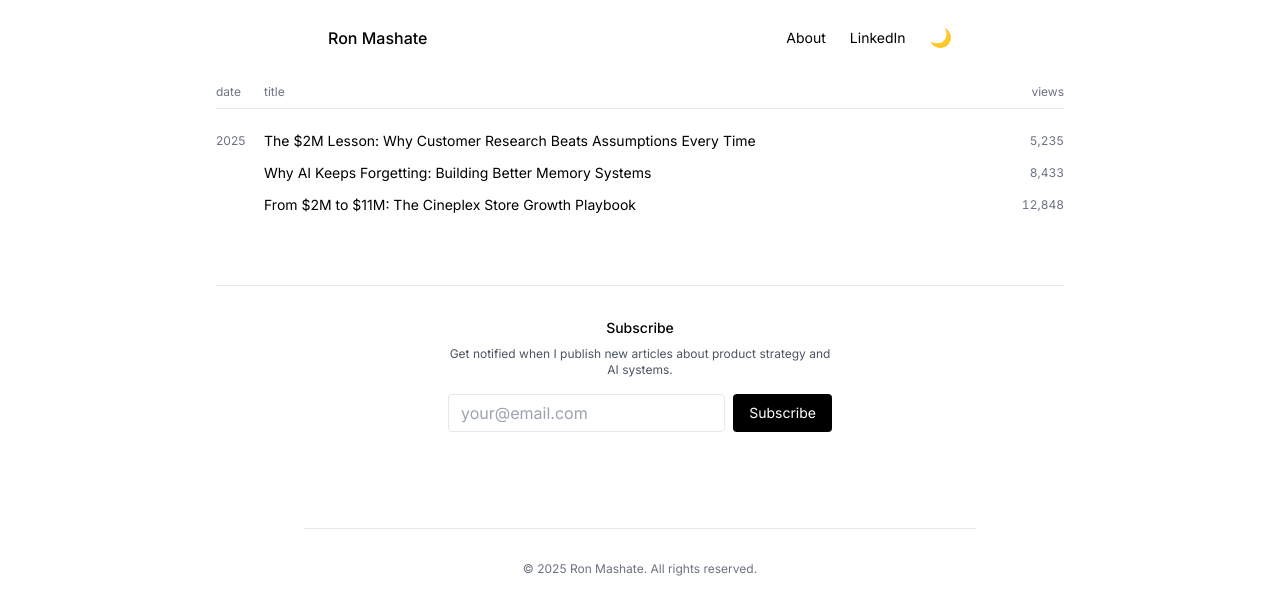
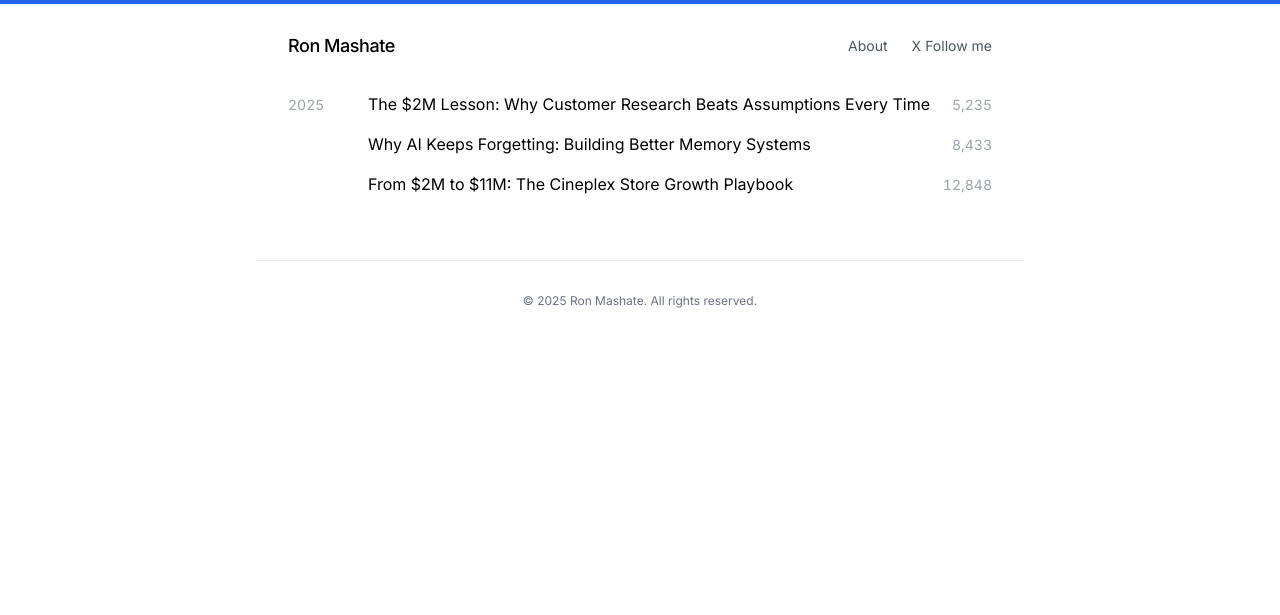
Before and after one commit to rmashate/ron-blog, a Flask app: page / in a window 1280 px wide. Shown: the top 615 px of the page. Run offline with Flask 3, Linux system fonts and the light colour scheme; some libraries are stand-ins or nearby versions.

Commit message:
Restyle homepage layout

```diff
--- a/app/templates/base.html
+++ b/app/templates/base.html
@@ -43,27 +43,24 @@
 </head>
 <body class="bg-white dark:bg-gray-900 text-black dark:text-white font-sans">
     <!-- Navigation -->
-    <nav class="max-w-2xl mx-auto px-6 py-6 flex justify-between items-center">
-        <h1 class="text-base font-medium">
-            <a href="{{ url_for('index') }}" class="hover:text-gray-600 dark:hover:text-gray-400 transition-colors">Ron Mashate</a>
-        </h1>
+    <nav class="max-w-3xl mx-auto px-6 sm:px-8 py-8 flex justify-between items-center text-sm text-gray-600 dark:text-gray-400">
+        <a href="{{ url_for('index') }}" class="text-base sm:text-lg font-medium tracking-tight text-black dark:text-white hover:text-gray-600 dark:hover:text-gray-300 transition-colors">Ron Mashate</a>
 
         <div class="flex items-center space-x-6">
-            <a href="{{ url_for('about') }}" class="text-sm text-black dark:text-white hover:text-gray-600 dark:hover:text-gray-400 transition-colors">About</a>
-            <a href="https://linkedin.com/in/rmashate" target="_blank" class="text-sm text-black dark:text-white hover:text-gray-600 dark:hover:text-gray-400 transition-colors">LinkedIn</a>
-            <button onclick="toggleTheme()" class="theme-toggle text-lg hover:opacity-70 transition-opacity">
-                <span class="dark:hidden">🌙</span>
-                <span class="hidden dark:inline">☀️</span>
-            </button>
+            <a href="{{ url_for('about') }}" class="hover:text-black dark:hover:text-white transition-colors">About</a>
+            <a href="https://x.com/rmashate" target="_blank" rel="noopener" class="inline-flex items-center gap-1 hover:text-black dark:hover:text-white transition-colors">
+                <span>X</span>
+                <span>Follow me</span>
+            </a>
         </div>
     </nav>
 
-    <main class="max-w-3xl md:max-w-4xl mx-auto px-6">
+    <main class="max-w-3xl mx-auto px-6 sm:px-8">
         {% block content %}{% endblock %}
     </main>
 
     <!-- Footer -->
-    <footer class="max-w-2xl mx-auto px-6 py-8 text-center text-xs text-gray-500 dark:text-gray-400 border-t border-gray-200 dark:border-gray-700 mt-16">
+    <footer class="max-w-3xl mx-auto px-6 sm:px-8 py-8 text-center text-xs text-gray-500 dark:text-gray-400 border-t border-gray-200 dark:border-gray-700 mt-16">
         <p>&copy; 2025 Ron Mashate. All rights reserved.</p>
     </footer>
 
--- a/app/templates/index.html
+++ b/app/templates/index.html
@@ -1,52 +1,23 @@
 {% extends "base.html" %}
 
 {% block content %}
-<!-- Post List (Rauch-style minimalist) -->
-<section class="mb-16">
-    <div class="space-y-0">
-        <!-- Header Row -->
-        <div class="flex justify-between items-center py-2 text-xs text-gray-500 dark:text-gray-400 border-b border-gray-200 dark:border-gray-700 mb-4">
-            <div class="w-12">date</div>
-            <div class="flex-1">title</div>
-            <div class="w-16 text-right">views</div>
-        </div>
-
-        {% for year, posts in grouped_posts.items() %}
-            {% for post in posts %}
-                <div class="post-link flex justify-between items-center py-1.5 hover:bg-gray-50 dark:hover:bg-gray-800 -mx-2 px-2 rounded transition-colors cursor-pointer group" onclick="window.location.href='{{ url_for('post', slug=post.slug) }}'">
-                    <div class="w-12 text-xs text-gray-500 dark:text-gray-400">
-                        {% if loop.first %}{{ year }}{% endif %}
-                    </div>
-                    <div class="flex-1 mr-4">
-                        <h3 class="post-title text-sm font-normal text-black dark:text-white group-hover:text-blue-600 dark:group-hover:text-blue-400 transition-colors">{{ post.title }}</h3>
-                    </div>
-                    <div class="w-16 text-right text-xs text-gray-500 dark:text-gray-400 tabular-nums">
-                        {{ "{:,}".format(post.views) }}
-                    </div>
-                </div>
-            {% endfor %}
+<!-- Rauch-inspired index list -->
+<section class="space-y-3 sm:space-y-4">
+    {% for year, posts in grouped_posts.items() %}
+        {% set year_index = loop.index0 %}
+        {% for post in posts %}
+            <article class="post-link group grid grid-cols-[3.5rem_1fr_auto] sm:grid-cols-[4rem_1fr_auto] items-baseline gap-4 text-sm sm:text-base {{ 'pt-6 sm:pt-8' if loop.first and year_index > 0 else '' }}">
+                <span class="text-[13px] sm:text-sm text-gray-400 dark:text-gray-500 tabular-nums">
+                    {% if loop.first %}{{ year }}{% endif %}
+                </span>
+                <a href="{{ url_for('post', slug=post.slug) }}" class="post-title text-[15px] sm:text-base font-normal text-black dark:text-white group-hover:text-blue-600 dark:group-hover:text-blue-400 transition-colors">
+                    {{ post.title }}
+                </a>
+                <span class="text-[13px] sm:text-sm text-gray-400 dark:text-gray-500 tabular-nums">
+                    {{ "{:,}".format(post.views) }}
+                </span>
+            </article>
         {% endfor %}
-    </div>
-</section>
-
-<!-- Simple Newsletter Section -->
-<section class="mb-8 py-8 border-t border-gray-200 dark:border-gray-700">
-    <div class="text-center">
-        <h3 class="text-sm font-medium mb-2">Subscribe</h3>
-        <p class="text-xs text-gray-600 dark:text-gray-400 mb-4 max-w-sm mx-auto">
-            Get notified when I publish new articles about product strategy and AI systems.
-        </p>
-        <div class="flex flex-col sm:flex-row gap-2 max-w-sm mx-auto">
-            <input
-                type="email"
-                id="newsletter-email"
-                placeholder="your@email.com"
-                class="flex-1 px-3 py-2 text-sm border border-gray-200 dark:border-gray-700 rounded focus:outline-none focus:ring-1 focus:ring-gray-400 dark:bg-gray-800 dark:text-white"
-            >
-            <button onclick="subscribeNewsletter()" class="px-4 py-2 text-sm bg-black dark:bg-white text-white dark:text-black rounded hover:opacity-80 transition-opacity">
-                Subscribe
-            </button>
-        </div>
-    </div>
+    {% endfor %}
 </section>
 {% endblock %}
```
